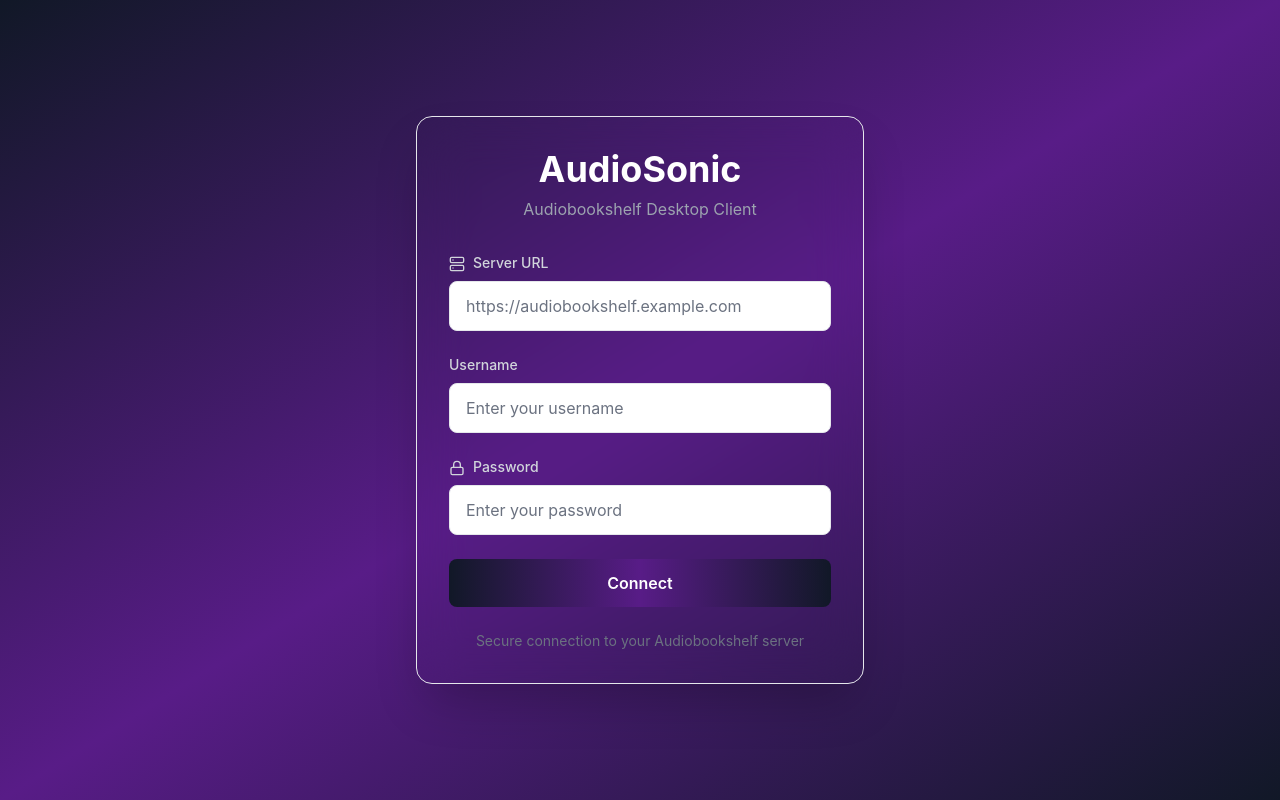
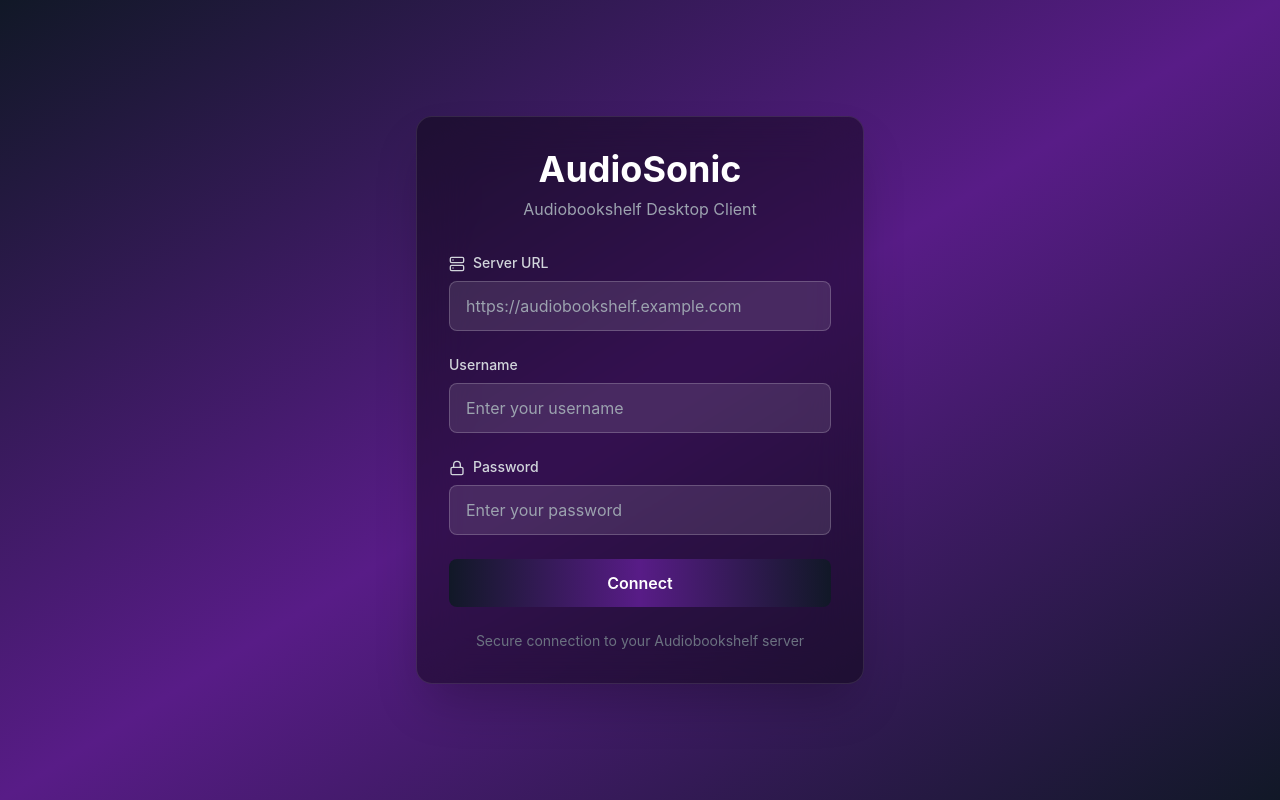
Before and after one commit to HeyImKyu/AudioSonic, a React (Vite) app: page / in a window 1280 px wide. Built offline with nearby package versions, Linux system fonts and the light colour scheme.

Commit message:
login white on white fix

```diff
--- a/src/components/Login.tsx
+++ b/src/components/Login.tsx
@@ -35,7 +35,7 @@
   return (
     <div className="min-h-screen bg-gradient-to-br from-gray-900 via-purple-900 to-gray-900 flex items-center justify-center p-4">
       <div className="w-full max-w-md">
-        <div className="bg-glass-dark backdrop-blur-xl rounded-2xl p-8 border border-glass-200 shadow-2xl">
+        <div className="bg-black/40 backdrop-blur-xl rounded-2xl p-8 border border-white/10 shadow-2xl">
           <div className="text-center mb-8">
             <h1 className="text-4xl font-bold text-white mb-2">AudioSonic</h1>
             <p className="text-gray-400">Audiobookshelf Desktop Client</p>
@@ -52,7 +52,7 @@
                 value={url}
                 onChange={(e) => setUrl(e.target.value)}
                 placeholder="https://audiobookshelf.example.com"
-                className="w-full px-4 py-3 bg-glass-200 border border-glass-300 rounded-lg text-white placeholder-gray-500 focus:outline-none focus:ring-2 focus:ring-accent-primary focus:border-transparent transition"
+                className="w-full px-4 py-3 bg-white/10 border border-white/20 rounded-lg text-white placeholder-gray-400 focus:outline-none focus:ring-2 focus:ring-purple-500 focus:border-transparent transition"
                 required
               />
             </div>
@@ -66,7 +66,7 @@
                 value={username}
                 onChange={(e) => setUsername(e.target.value)}
                 placeholder="Enter your username"
-                className="w-full px-4 py-3 bg-glass-200 border border-glass-300 rounded-lg text-white placeholder-gray-500 focus:outline-none focus:ring-2 focus:ring-accent-primary focus:border-transparent transition"
+                className="w-full px-4 py-3 bg-white/10 border border-white/20 rounded-lg text-white placeholder-gray-400 focus:outline-none focus:ring-2 focus:ring-purple-500 focus:border-transparent transition"
                 required
               />
             </div>
@@ -81,7 +81,7 @@
                 value={password}
                 onChange={(e) => setPassword(e.target.value)}
                 placeholder="Enter your password"
-                className="w-full px-4 py-3 bg-glass-200 border border-glass-300 rounded-lg text-white placeholder-gray-500 focus:outline-none focus:ring-2 focus:ring-accent-primary focus:border-transparent transition"
+                className="w-full px-4 py-3 bg-white/10 border border-white/20 rounded-lg text-white placeholder-gray-400 focus:outline-none focus:ring-2 focus:ring-purple-500 focus:border-transparent transition"
                 required
               />
             </div>
```
